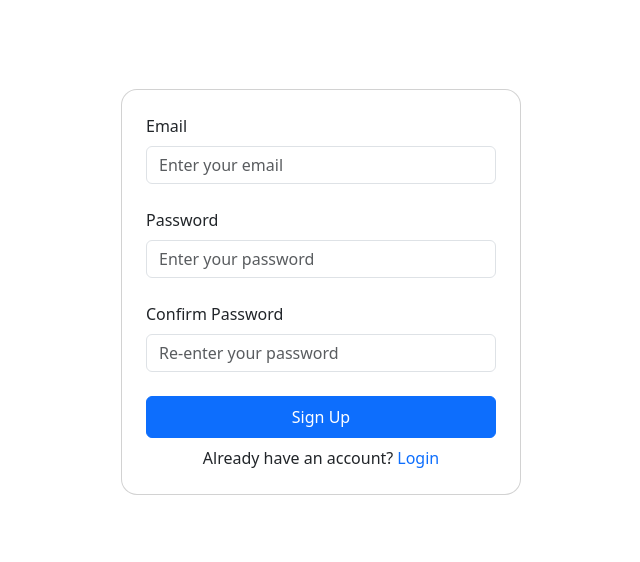
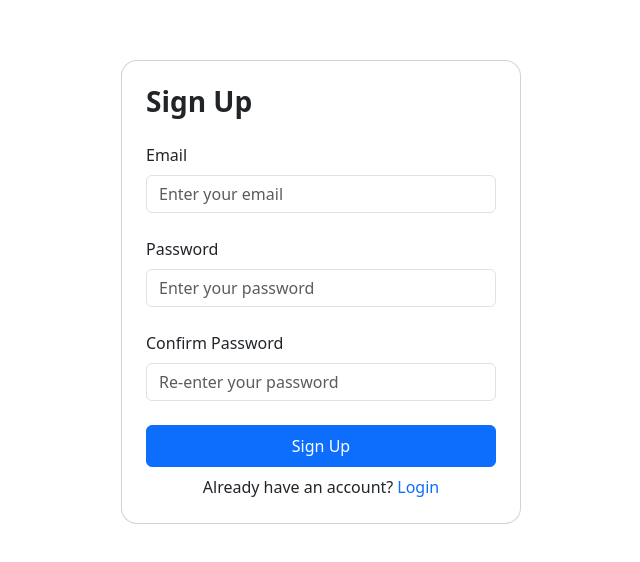
Before and after one commit to devtitus/dummy_project, a Next.js app: page /sign-up in a window 1280 px wide. Shown: the part 108-670 px from the top of the page, without its empty margins (319-959 px from the left). Built offline with nearby package versions, Linux system fonts and the light colour scheme.

Commit message:
UI(fix): added title for pages

```diff
--- a/app/(auth)/login/page.js
+++ b/app/(auth)/login/page.js
@@ -73,6 +73,7 @@ export default function Login() {
         onSubmit={handleSubmit}
         noValidate
       >
+        <h3 className="mb-4 fw-semibold">Login</h3>
         {error.global && (
           <div className="alert alert-danger p-2 small">{error.global}</div>
         )}
--- a/app/(auth)/sign-up/page.js
+++ b/app/(auth)/sign-up/page.js
@@ -85,6 +85,7 @@ export default function SignUp() {
         onSubmit={handleSubmit}
         noValidate
       >
+        <h3 className="mb-4 fw-semibold">Sign Up</h3>
         {error.global && (
           <div className="alert alert-danger p-2 small">{error.global}</div>
         )}
```
